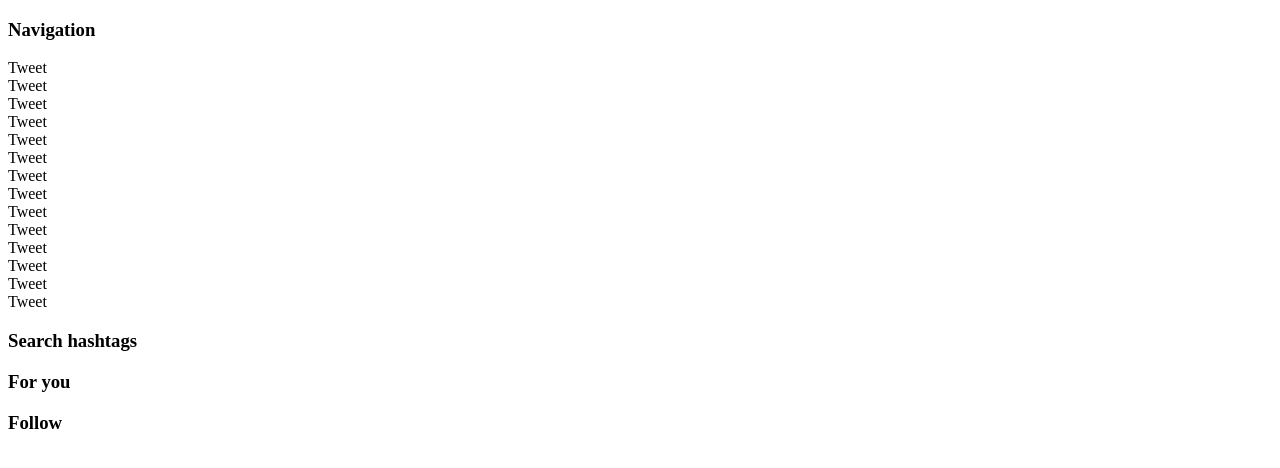
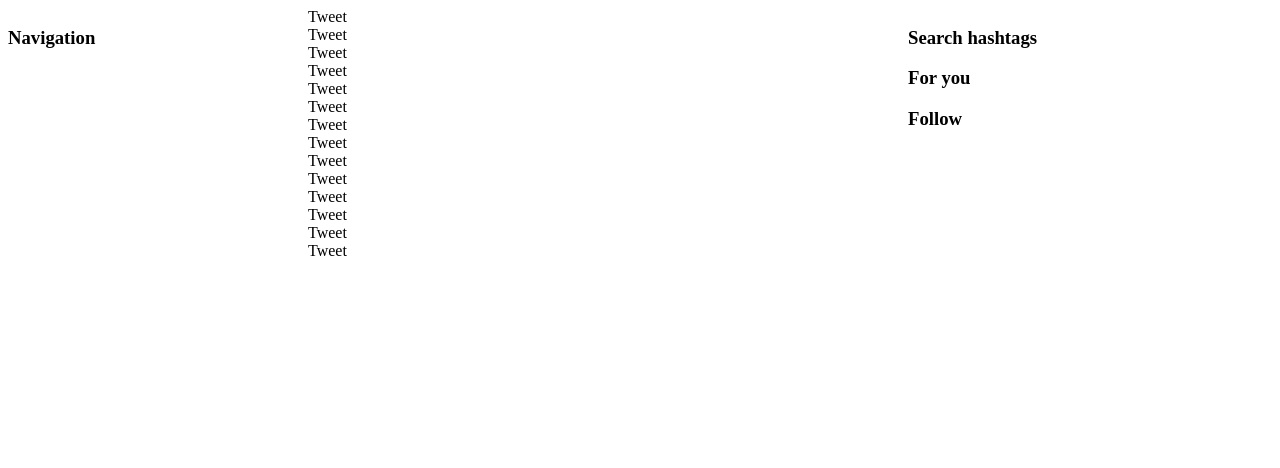
Before and after one commit to Moria476/homework, a plain HTML site: page grid/twitter-layout/index.html in a window 1280 px wide. Drawn offline with Linux system fonts and the light colour scheme.

Commit message:
first task fixed

```diff
--- a/grid/basic-layout/styles.css
+++ b/grid/basic-layout/styles.css
@@ -6,18 +6,16 @@
 
 main {
   height: 100vh;
-}
-.wrapper {
   display: grid;
   grid-template-columns: repeat(4, 1fr);
-  grid-template-rows: 7.5% 80% 7.5%;
+  grid-template-rows: 50px auto 50px;
   grid-template-areas:
     "header header header header"
     "sidebar article  article aside"
     "footer footer footer footer";
   gap: 20px;
-  height: 100%;
 }
+
 header {
   grid-area: header;
   background-color: aqua;
--- a/grid/twitter-layout/styles.css
+++ b/grid/twitter-layout/styles.css
@@ -1,3 +1,26 @@
 .layout {
   max-width: 1200px;
+  display: grid;
+  grid-template-columns: 25% 50% 25%;
 }
+.layout__left-sidebar {
+  grid-column: 1/2;
+}
+.sidebar-menu {
+}
+.layout__feed {
+  grid-column: 2/3;
+}
+.tweet {
+}
+.layout__right-sidebar-container {
+  grid-column: 3/4;
+}
+.layout__right-sidebar {
+}
+.search-bar {
+}
+.trends-for-you {
+}
+.who-to-follow {
+}
```
Also changed, not shown: grid/basic-layout/index.html (+5 -7 lines).
